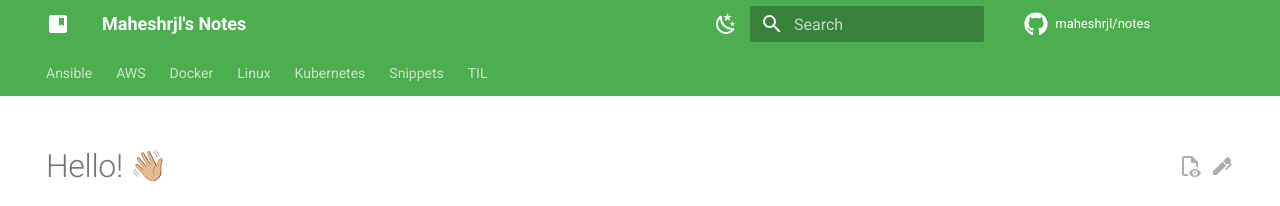
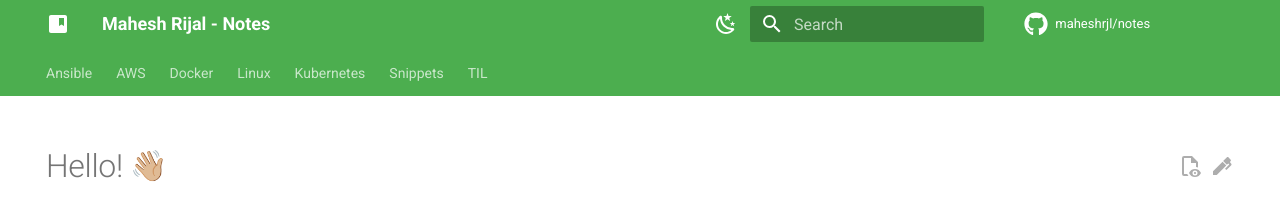
Before and after one commit to maheshrijal/notes, an MkDocs documentation site: the page built from docs/index.md, in a window 1280 px wide. Shown: the top 206 px of the page. Built offline with MkDocs 1.6.1 and Material for MkDocs 9.7.7, drawn with Linux system fonts in a browser that asks for light colours; emoji names are drawn with the system emoji font; comment, search, counter and statistics services are not loaded.

Commit message:
change site url (#32)

```diff
--- a/mkdocs.yml
+++ b/mkdocs.yml
@@ -1,6 +1,6 @@
-site_name: Maheshrjl's Notes
+site_name: Mahesh Rijal -  Notes
 site_description: Short snippets/scripts for quick reference, mostly related DevOps & Linux.
-site_url: https://notes.maheshrjl.com/
+site_url: https://maheshrijal.com/notes
 site_author: Mahesh Rijal
 repo_url: https://github.com/maheshrjl/notes
 repo_name: maheshrjl/notes
@@ -17,7 +17,7 @@ theme:
     repo: fontawesome/brands/github
     logo: material/bookmark-box
     edit: material/pen
-  favicon: images/favicon.ico
+  favicon: images/favicon.png
   language: en
   features:
     - content.action.edit # Show a edit button on page
@@ -58,7 +58,7 @@ plugins:
 extra:
   social:
     - icon: fontawesome/solid/paper-plane
-      link: https://maheshrjl.me
+      link: https://maheshrijal.com/contact
       name: Connect with me
 
 nav:
@@ -134,8 +134,8 @@ markdown_extensions:
   - toc:
       permalink: true
   - pymdownx.emoji:
-      emoji_index: !!python/name:materialx.emoji.twemoji
-      emoji_generator: !!python/name:materialx.emoji.to_svg
+      emoji_index: !!python/name:material.extensions.emoji.twemoji
+      emoji_generator: !!python/name:material.extensions.emoji.to_svg
 
 extra_css:
   - stylesheets/extra.css
```
Also changed, not shown: docs/AWS/ec2.md (+4 -0 lines), docs/images/favicon.png (added).
